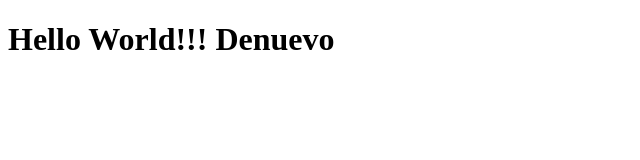
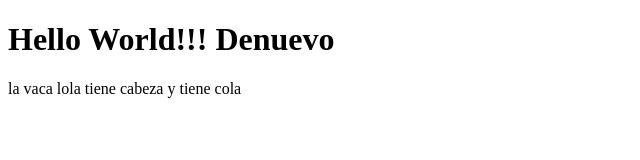
Before and after one commit to yeisonvirtual/git-repository, a plain HTML site: page src/index.html in a window 1280 px wide. Shown: the whole page, without its empty margins (0-640 px from the left). Drawn offline with Linux system fonts and the light colour scheme.

Commit message:
probando cambios

```diff
--- a/src/index.html
+++ b/src/index.html
@@ -6,6 +6,9 @@
 <body>
 
 	<h1>Hello World!!! Denuevo</h1>
+	<p>
+		la  vaca lola tiene cabeza y tiene cola
+	</p>
 
 </body>
 </html>
```
